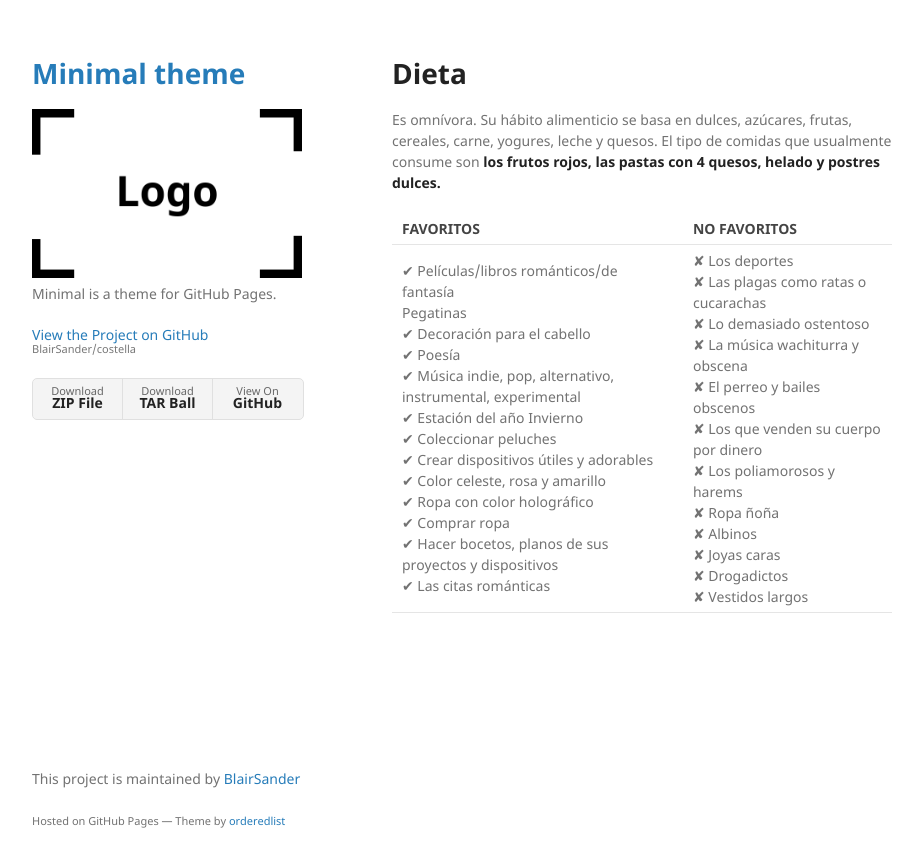
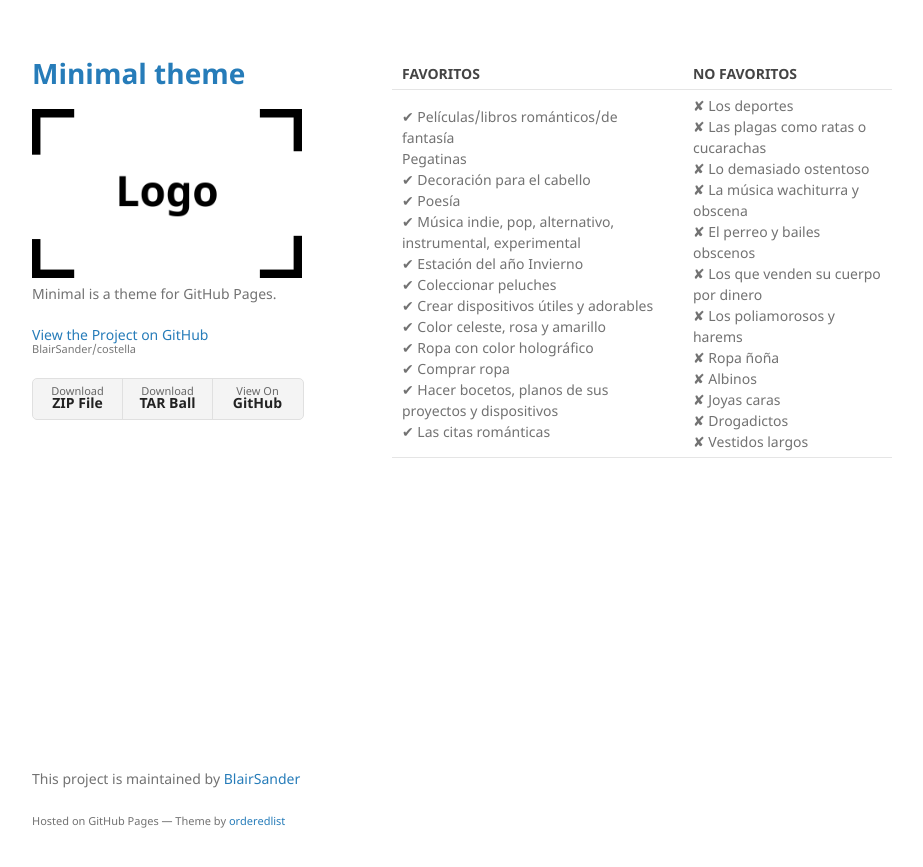
Before and after one commit to BlairSander/costella, a Jekyll site: the page built from favnofav.md, in a window 1280 px wide. Shown: the top 867 px of the page, without its empty margins (178-1101 px from the left). Built offline with Jekyll 4.4.1, drawn with Linux system fonts in a browser that asks for light colours; our own code applies the rules of GitHub Pages for plain Markdown files.

Commit message:
Update favnofav.md

```diff
--- a/favnofav.md
+++ b/favnofav.md
@@ -1,11 +1,6 @@
 ---
 layout: default
 ---
-# Dieta
-
-Es omnívora. Su hábito alimenticio se basa en dulces, azúcares, frutas, cereales, carne, yogures, leche y quesos. El tipo de comidas que usualmente consume son **los frutos rojos, las pastas con 4 quesos, helado y postres dulces.**
-
-
 |FAVORITOS | NO FAVORITOS |
 |:----------------------|:------------------|
 | ✔ Películas/libros románticos/de fantasía<br>Pegatinas<br> ✔ Decoración para el cabello <br>✔ Poesía <br>✔ Música indie, pop, alternativo, instrumental, experimental <br>✔ Estación del año Invierno <br>✔ Coleccionar peluches <br>✔ Crear dispositivos útiles y adorables <br>✔ Color celeste, rosa y amarillo <br>✔ Ropa con color holográfico <br>✔ Comprar ropa <br>✔ Hacer bocetos, planos de sus proyectos y dispositivos <br>✔ Las citas románticas | ✘ Los deportes<br>✘ Las plagas como ratas o cucarachas <br>✘ Lo demasiado ostentoso <br>✘ La música wachiturra y obscena<br>✘ El perreo y bailes obscenos <br>✘ Los que venden su cuerpo por dinero <br>✘ Los poliamorosos y harems <br>✘ Ropa ñoña<br>✘ Albinos<br>✘ Joyas caras<br>✘ Drogadictos<br>✘ Vestidos largos |
```
